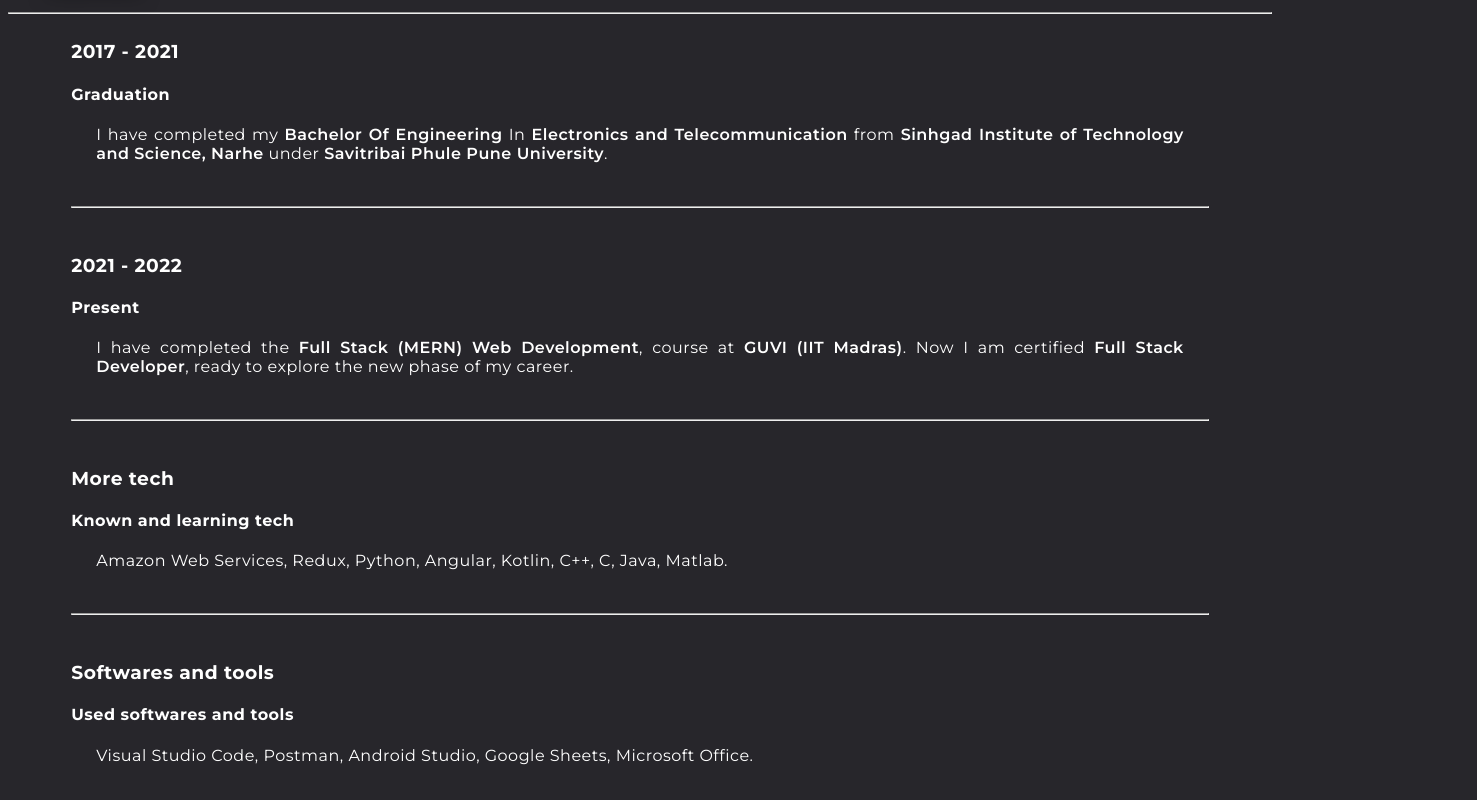
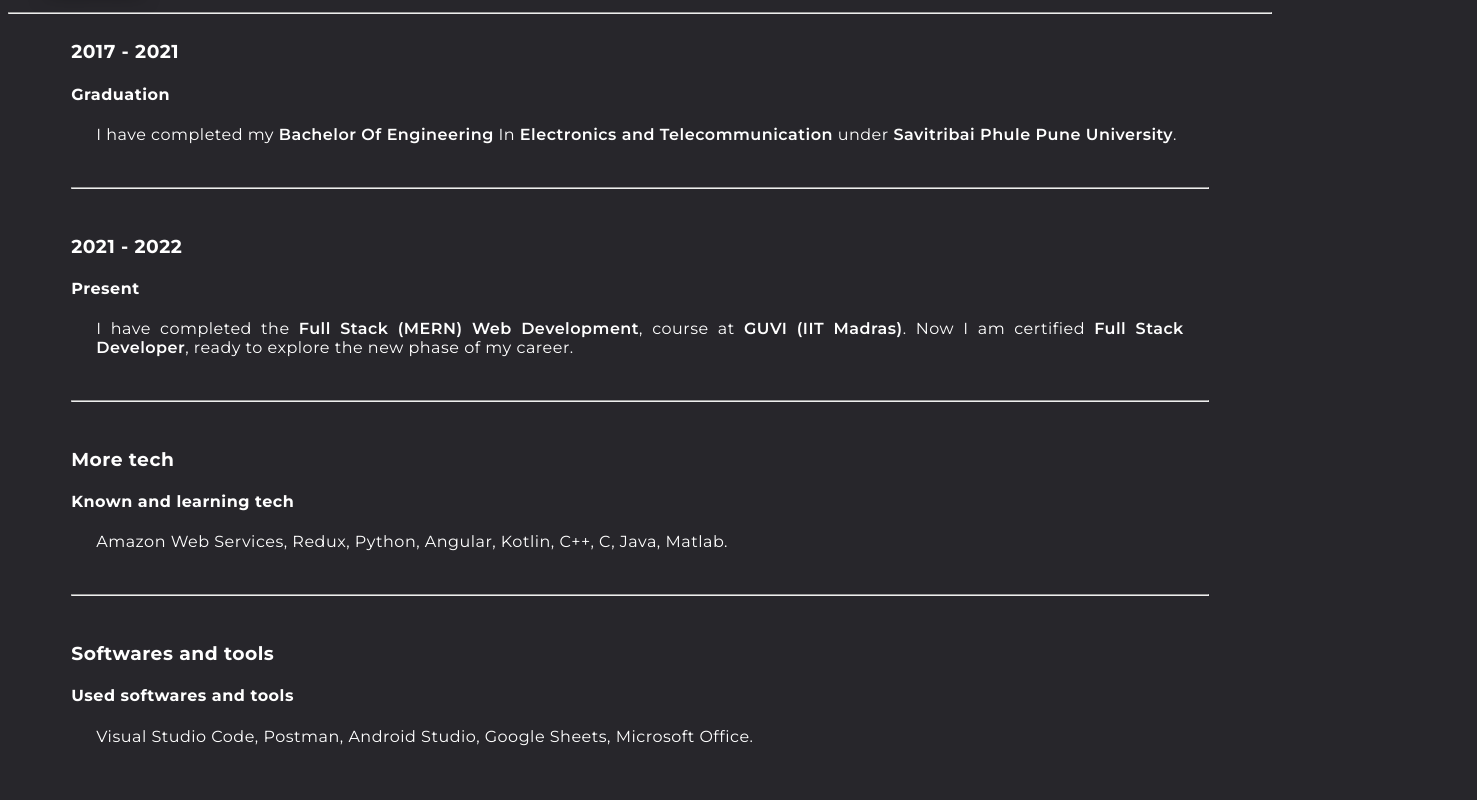
Before and after one commit to AyushFanse/Ayush_Fanse_Portfolio, a React (Create React App) app: page / in a window 1280 px wide. Shown: the part 940-1740 px from the top of the page, 1477 px wide, since content can reach past the window. Built offline with nearby package versions, Linux system fonts and the light colour scheme; a web font is replaced by a local one.

Commit message:
Ayush_Fanse_Portfolio

```diff
--- a/src/About.js
+++ b/src/About.js
@@ -17,7 +17,7 @@
                                     <h3 className=" Timeline_underline timeline_Date cursor">2017 - 2021</h3>
                                     <h4 className="subheading">Graduation</h4>
                                 </div>
-                                <div className="timeline_body"><p className="text-muted">I have completed my <span className="hightlight ">Bachelor Of Engineering</span> In <span className="hightlight ">Electronics and Telecommunication</span> from <span className="hightlight Timeline_underline">Sinhgad Institute of Technology and Science, Narhe</span> under <span className="hightlight Timeline_underline">Savitribai Phule Pune University</span>.</p></div>
+                                <div className="timeline_body"><p className="text-muted">I have completed my <span className="hightlight ">Bachelor Of Engineering</span> In <span className="hightlight ">Electronics and Telecommunication</span> under <span className="hightlight Timeline_underline">Savitribai Phule Pune University</span>.</p></div>
                             </div>
                         </li>
                         <br/>
```
